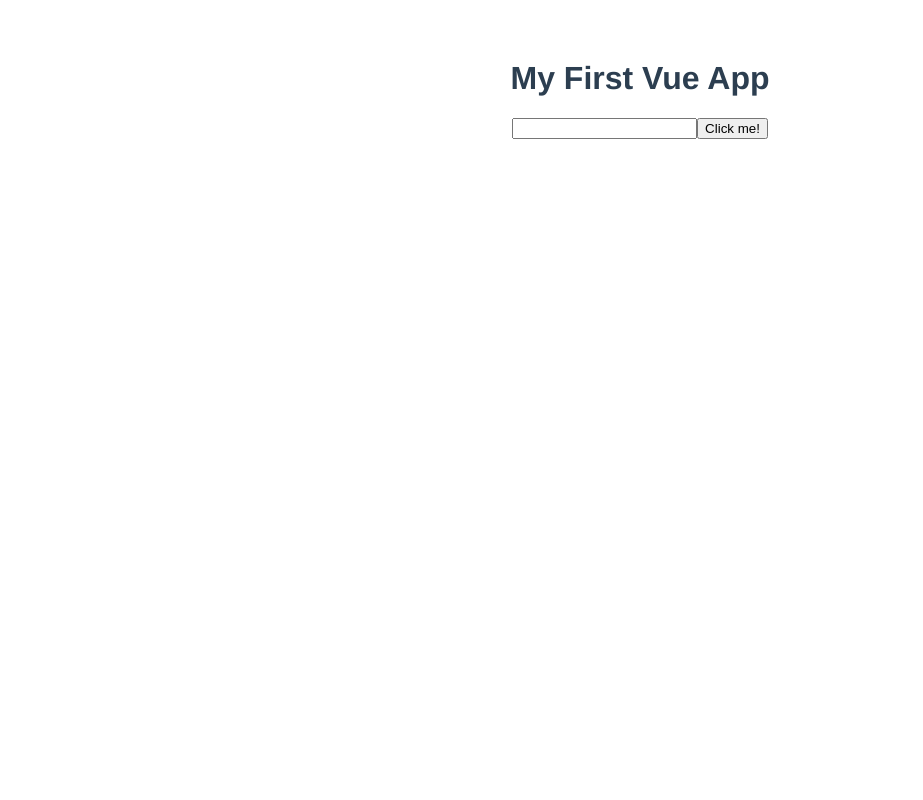
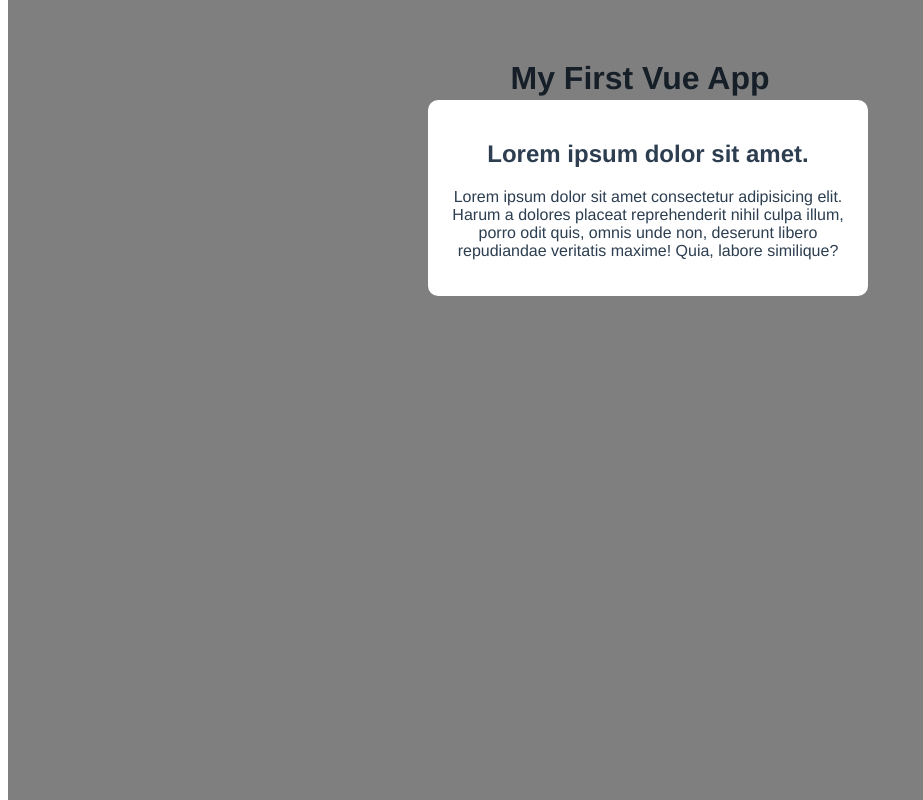
Before and after one commit to AxelBuob/vue-firebase-app, a Vue app in the folder 3-use-cli/: page / in a window 1280 px wide. Shown: the whole page, without its empty margins (0-923 px from the left). Built offline with nearby package versions, Linux system fonts and the light colour scheme.

Commit message:
My first components

```diff
--- a/3-use-cli/src/App.vue
+++ b/3-use-cli/src/App.vue
@@ -2,12 +2,18 @@
   <h1>{{  title  }}</h1>
   <input type="text" ref="name">
   <button @click="handleClick">Click me!</button>
+  <Modal/>
 </template>
 
 <script>
 
+import Modal from './components/Modal.vue';
+
 export default {
   name: 'App',
+  components: {
+    Modal
+  },
   data() {
     return {
       title: 'My First Vue App'
--- /dev/null
+++ b/3-use-cli/src/components/Modal.vue
@@ -0,0 +1,31 @@
+<template>
+    <div class="backdrop">
+        <div class="modal">
+            <h2>Lorem ipsum dolor sit amet.</h2>
+            <p>Lorem ipsum dolor sit amet consectetur adipisicing elit. Harum a dolores placeat reprehenderit nihil culpa illum, porro odit quis, omnis unde non, deserunt libero repudiandae veritatis maxime! Quia, labore similique?</p>
+        </div>
+    </div>
+</template>
+
+<script>
+    export default {
+
+    }
+</script>
+
+<style scoped>
+   .modal {
+    width: 400px;
+    padding: 20px;
+    margin: 100px auto;
+    background: white;
+    border-radius: 10px;
+  }
+  .backdrop {
+    top: 0;
+    position: fixed;
+    background: rgba(0,0,0,0.5);
+    width: 100%;
+    height: 100%;
+  }
+</style>
```
Also changed, not shown: 3-use-cli/src/components/HelloWorld.vue (deleted, +0 -57 lines).
